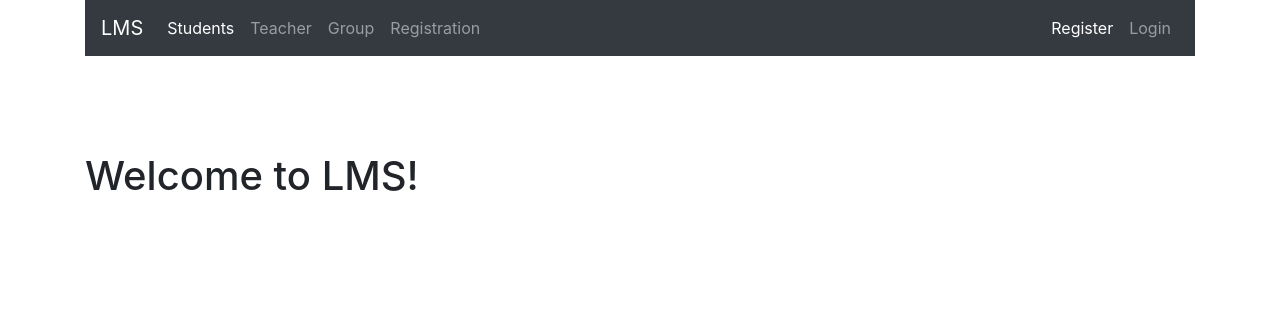
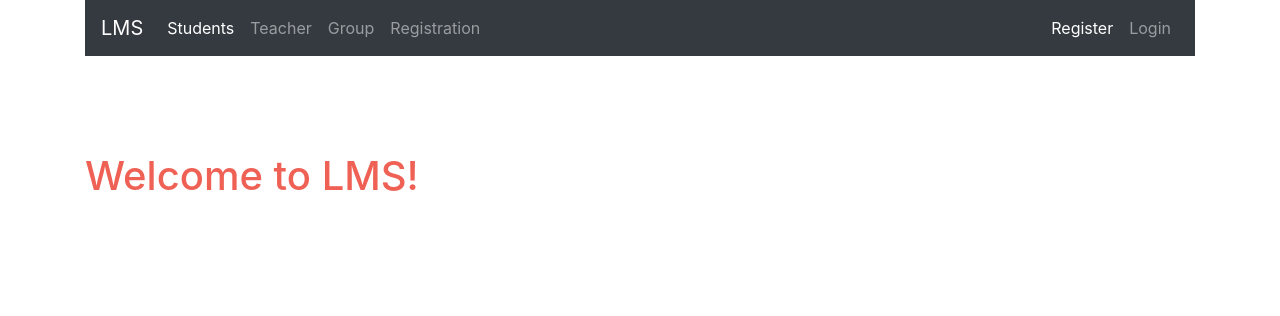
Before and after one commit to annalitvin/lms, a Django app: page / in a window 1280 px wide. Shown: the top 316 px of the page. Run offline with Django 3.2, Linux system fonts and the light colour scheme; some libraries are stand-ins or nearby versions.

Commit message:
Included static files

```diff
--- /dev/null
+++ b/src/static/main/css/base.css
@@ -0,0 +1,3 @@
+h1 {
+    color: #ef6155!important;
+}
--- a/src/templates/base.html
+++ b/src/templates/base.html
@@ -1,3 +1,5 @@
+{% load static %}
+
 <!DOCTYPE html>
 <html lang="en">
 <head>
@@ -7,6 +9,8 @@
     <!-- Bootstrap CSS -->
     <link rel="stylesheet" href="https://stackpath.bootstrapcdn.com/bootstrap/4.5.0/css/bootstrap.min.css"
           integrity="sha384-9aIt2nRpC12Uk9gS9baDl411NQApFmC26EwAOH8WgZl5MYYxFfc+NcPb1dKGj7Sk" crossorigin="anonymous">
+    <link rel="stylesheet" href="{% static 'main/css/base.css' %}">
+
     <title>{% block title %} {{title}} {% endblock %}</title>
 </head>
 <body>
--- a/src/templates/index.html
+++ b/src/templates/index.html
@@ -1,6 +1,4 @@
 {% extends 'base.html' %}
-
-{% load static %}
 
 {% block content %}
     <h1>Welcome to LMS!</h1>
```
Also changed, not shown: src/app/settings.py (+8 -6 lines), src/static/pics/5bd863aab798c823a4081514c8c2bebd.png (added).
